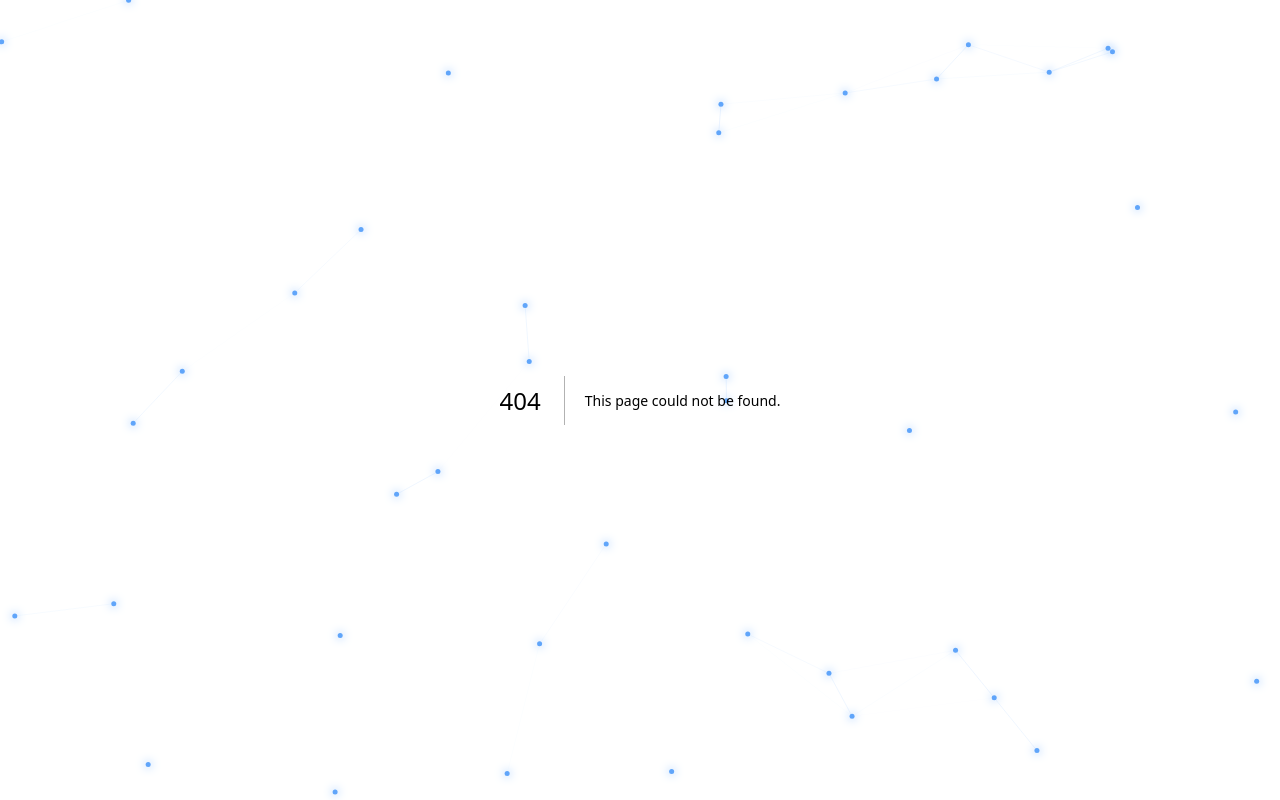
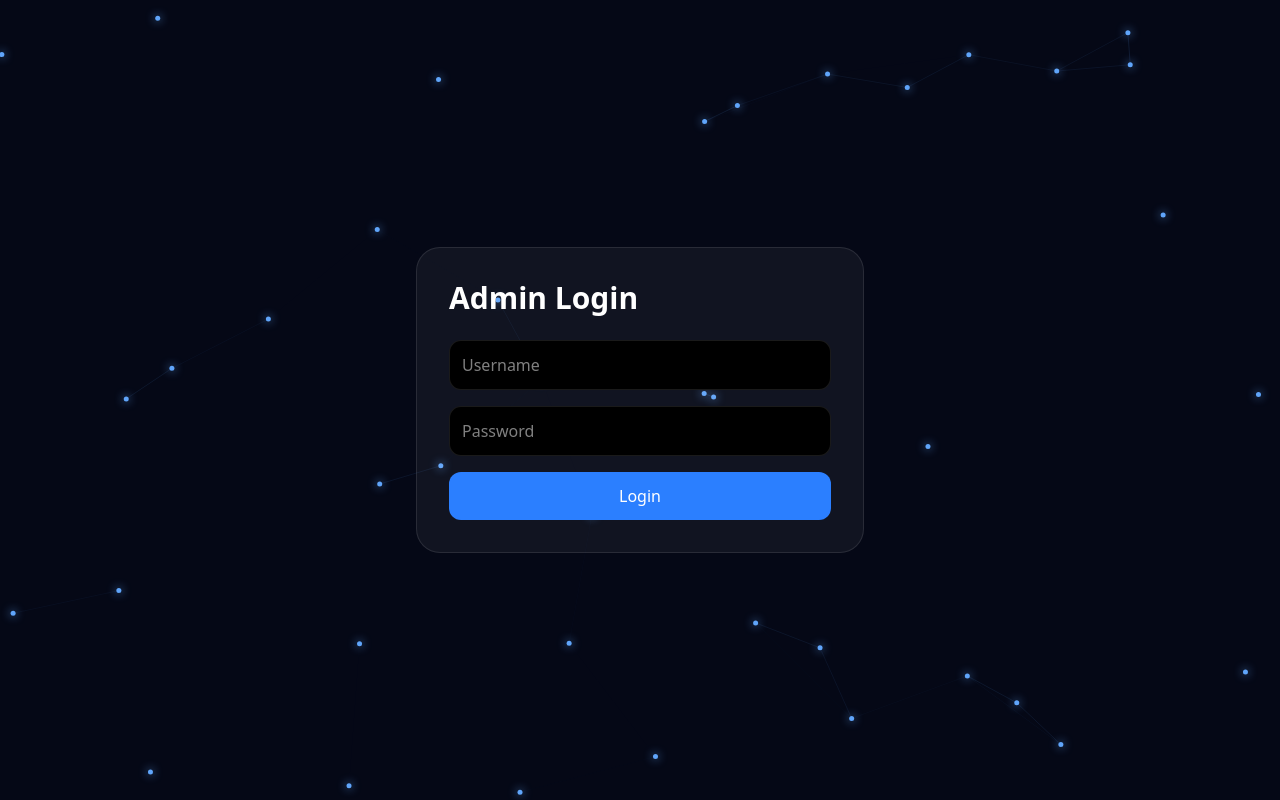
Before and after one commit to Guntuku-Chinmay/ai-portfolio-system, a Next.js app: page /admin/login in a window 1280 px wide. Before the commit this address had no page. Built offline with nearby package versions, Linux system fonts and the light colour scheme.

Commit message:
feat: add admin authentication and dashboard protection

```diff
--- /dev/null
+++ b/app/admin/login/page.tsx
@@ -0,0 +1,50 @@
+"use client";
+
+import { useState } from "react";
+import { useRouter } from "next/navigation";
+
+export default function LoginPage() {
+  const router = useRouter();
+
+  const [username, setUsername] = useState("");
+  const [password, setPassword] = useState("");
+
+  const login = () => {
+    if (username === "admin" && password === "admin123") {
+      localStorage.setItem("admin-auth", "true");
+
+      router.push("/admin");
+    } else {
+      alert("Invalid Credentials");
+    }
+  };
+
+  return (
+    <main className="min-h-screen flex items-center justify-center">
+      <div className="w-full max-w-md bg-white/5 border border-white/10 p-8 rounded-3xl">
+        <h1 className="text-3xl font-bold mb-6">Admin Login</h1>
+
+        <div className="grid gap-4">
+          <input
+            placeholder="Username"
+            value={username}
+            onChange={(e) => setUsername(e.target.value)}
+            className="p-3 rounded-xl bg-black border border-white/10"
+          />
+
+          <input
+            type="password"
+            placeholder="Password"
+            value={password}
+            onChange={(e) => setPassword(e.target.value)}
+            className="p-3 rounded-xl bg-black border border-white/10"
+          />
+
+          <button onClick={login} className="bg-blue-500 py-3 rounded-xl">
+            Login
+          </button>
+        </div>
+      </div>
+    </main>
+  );
+}
--- a/app/admin/page.tsx
+++ b/app/admin/page.tsx
@@ -1,11 +1,46 @@
+"use client";
+
+import { useEffect, useState } from "react";
+import { useRouter } from "next/navigation";
+
 import ProjectForm from "../components/admin/ProjectForm";
 import ProjectsList from "../components/admin/ProjectsList";
 import MessagesList from "../components/admin/MessagesList";
 
 export default function AdminPage() {
+  const router = useRouter();
+
+  const [authorized, setAuthorized] = useState(false);
+
+  useEffect(() => {
+    const auth = localStorage.getItem("admin-auth");
+
+    if (auth === "true") {
+      setAuthorized(true);
+    } else {
+      router.push("/admin/login");
+    }
+  }, [router]);
+
+  if (!authorized) {
+    return null;
+  }
+
   return (
     <main className="min-h-screen p-10">
-      <h1 className="text-5xl font-bold mb-10">Portfolio Admin Dashboard</h1>
+      <div className="flex justify-between items-center mb-10">
+        <h1 className="text-5xl font-bold">Portfolio Admin Dashboard</h1>
+
+        <button
+          onClick={() => {
+            localStorage.removeItem("admin-auth");
+            router.push("/admin/login");
+          }}
+          className="bg-red-500 px-5 py-2 rounded-xl"
+        >
+          Logout
+        </button>
+      </div>
 
       <ProjectForm />
 
```
